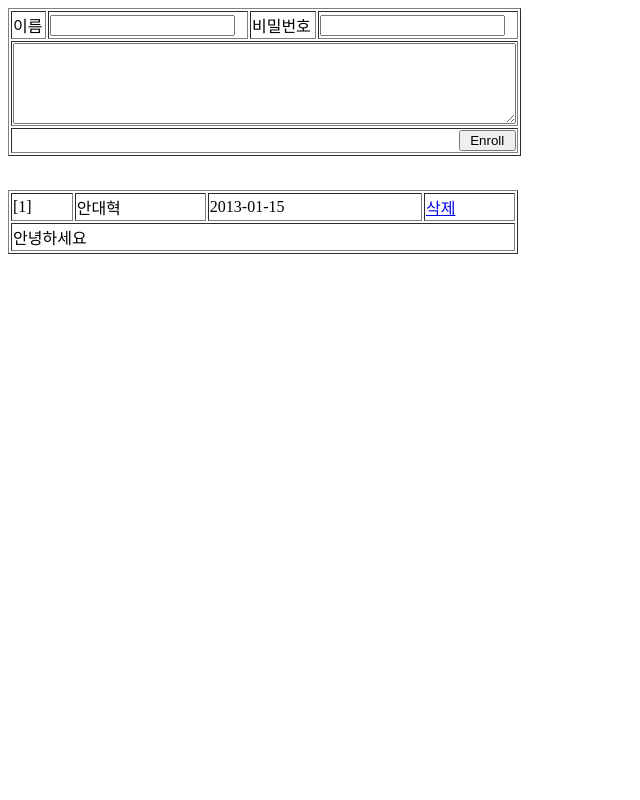
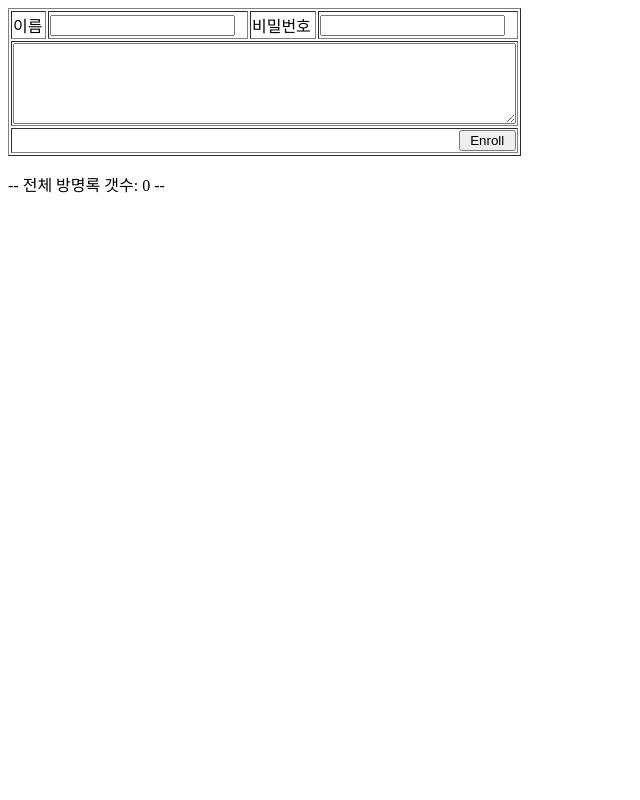
Before and after one commit to ForeRic/django_practices, a Django app: page /guestbook01/ in a window 1280 px wide. Shown: the whole page, without its empty margins (0-640 px from the left). Run offline with Django 3.2, Linux system fonts and the light colour scheme; data that the repository does not hold is empty; some libraries are stand-ins or nearby versions.

Commit message:
guestbook01 - sql 방식 {{request.GET.no}}

```diff
--- a/templates/guestbook01/deleteform.html
+++ b/templates/guestbook01/deleteform.html
@@ -5,7 +5,7 @@
 </head>
 <body>
 	<form method="post" action="/guestbook01/delete"> {% csrf_token %}
-	<input type="hidden" name="no" value="{{guestbook.no}}">
+	<input type="hidden" name="no" value="{{request.GET.no}}">
 	<table>
 		<tr>
 			<td>비밀번호</td>
--- a/templates/guestbook01/index.html
+++ b/templates/guestbook01/index.html
@@ -1,3 +1,4 @@
+{% load mathfilters %}
 <html>
 <head>
 <meta http-equiv="Content-Type" content="text/html; charset=UTF-8">
@@ -18,38 +19,26 @@
 		</tr>
 	</table>
 	</form>
-	<br>
-	<table width=510 border=1>
-		<tr>
-			<td>[1]</td>
-			<td>안대혁</td>
-			<td>2013-01-15</td>
-			<td><a href="/guestbook01/deleteform?no=?">삭제</a></td>
-		</tr>
-		<tr>
-			<td colspan=4>안녕하세요</td>
-		</tr>
-	</table>
+	-- 전체 방명록 갯수: {{ guestbook_list | length }} -- <br/>
+	<!-- 전체방명록 갯수에서 - 루프 카운트 +1 여기서는 인덱스 안됨. 없음. -->
 
-	{% for guestbook in guestbooks %}
-	<table border="1" cellpadding="5" cellspacing="2">
-		<tr>
-			<td align=right>no: </td>
-			<td>{{ guestbook.no }}</td>
-			<td><a href="/guestbook01/deleteform?no=?">삭제</a></td>
-		</tr>
-		<tr>
-			<td align=right>name: </td>
-			<td>{{ guestbook.name }}</td>
-		</tr>
-		<br/>
-		<tr>
-			<td align=right width="110">message: </td>
-			<td width="110">{{ guestbook.message }}</td>
-		</tr>
-	</table>
+	{% for guestbook in guestbook_list %}
 
+		<br>
+		<table width=510 border=1>
+			<tr>
+				<td>{{guestbook_list | length | sub:forloop.counter | add:1}}</td>
+				<!-- 원래 guestbook.no 였음. forloop.counter 하면 루프 돈 횟수. 현재 식은 mess filter라서 설치요망-->
+				<td>{{guestbook.name}}</td>
+				<td>{{guestbook.reg_date}}</td>
+				<td><a href="/guestbook01/deleteform?no={{guestbook.no}}">삭제</a></td>
+			</tr>
+			<tr>
+				<td colspan=4>{{guestbook.message | linebreaksbr }}</td>
+			</tr>
+		</table>
 	{% endfor %}
+
 
 </body>
 </html>
```
